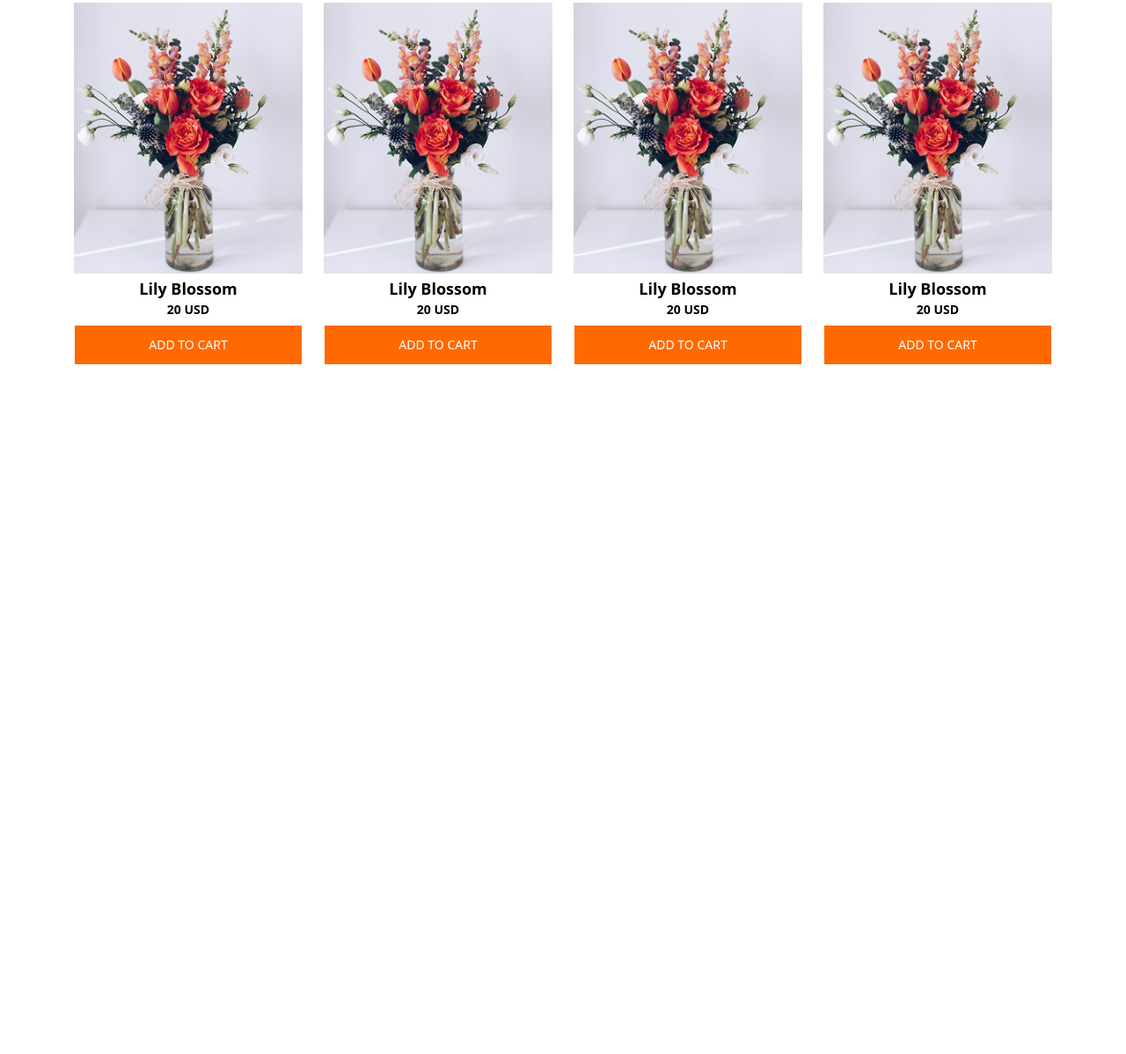
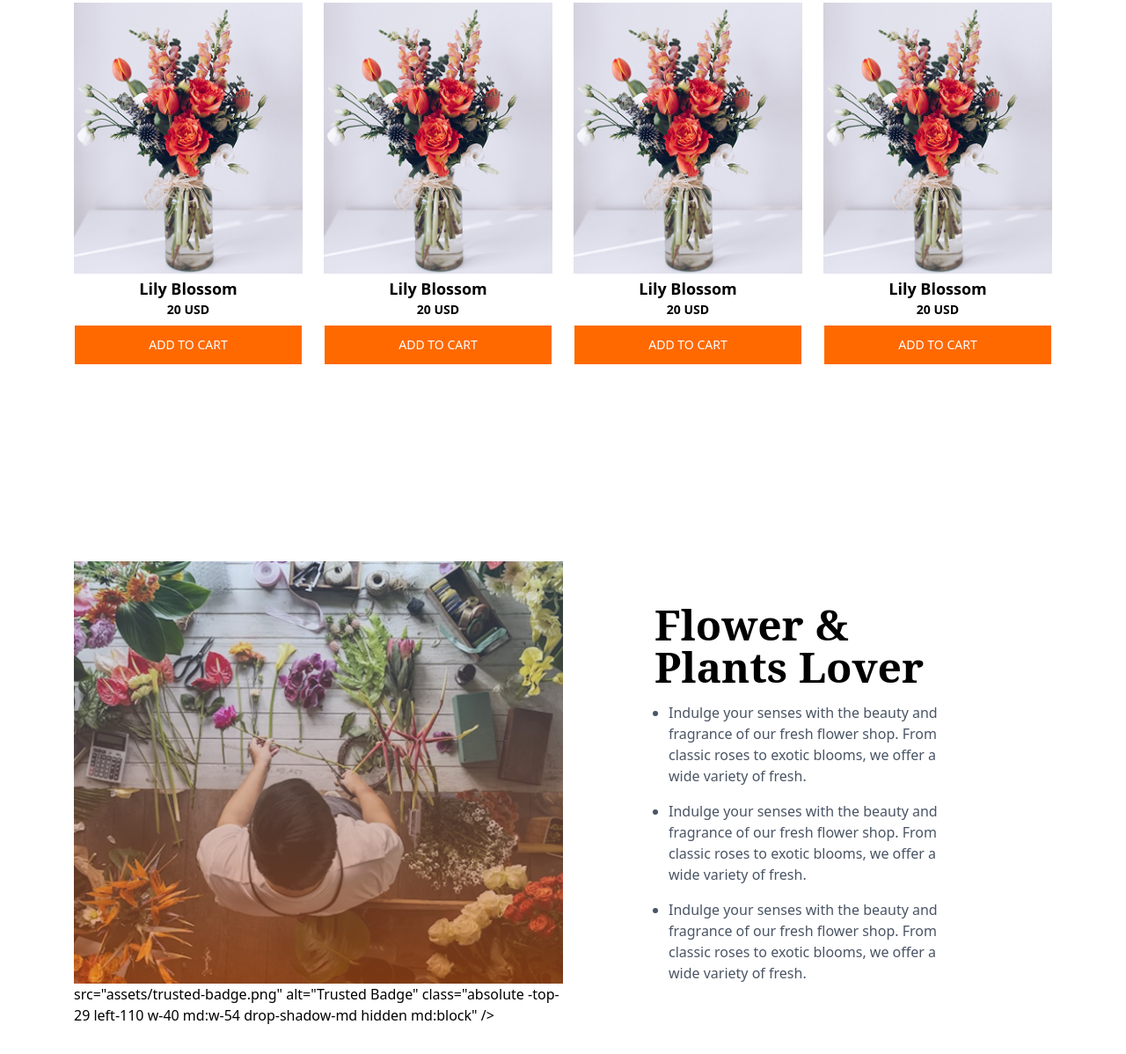
Before and after one commit to Maynul-sabuj/Assignment2, a plain HTML site: page index.html in a window 1280 px wide. Shown: the part 1216-2414 px from the top of the page at 88% size. Before the commit the page ends 1674 px from the top, so only its background shows below. Drawn offline with nearby package versions, Linux system fonts and the light colour scheme.

Commit message:
fifth one

```diff
--- a/index.html
+++ b/index.html
@@ -123,7 +123,37 @@
     </div>
   </section>
 
+  <section class="flex flex-col md:flex-row max-w-8xl  items-center justify-center px-1 py-6 md:py-50 ">
+    <!-- Image -->
+    <div class="w-full md:w-1/2 relative  mb-6 md:mb-0">
+    <!-- Main Image -->
+    <img src="assets/flower-store.png" alt="" class="w-full h-92 md:h-[30rem] object-cover r " />
 
+
+      src="assets/trusted-badge.png"
+      alt="Trusted Badge"
+      class="absolute -top-29 left-110 w-40 md:w-54 drop-shadow-md  hidden md:block"
+    />
+  </div>
+
+
+
+    <div class="w-full md:w-1/2 w-full md:w-1/2 px-2 py-6 md:px-26 md:py-4   ">
+      <h2 class="text-3xl md:text-5xl font-bold text-black mb-4 font-['Noto_Serif']">Flower & Plants Lover</h2>
+
+      <ul class="list-disc pl-4 text-gray-600 text-sm md:text-base space-y-4  ">
+        <li>
+          Indulge your senses with the beauty and fragrance of our fresh flower shop. From classic roses to exotic blooms, we offer a wide variety of fresh.
+        </li>
+        <li>
+          Indulge your senses with the beauty and fragrance of our fresh flower shop. From classic roses to exotic blooms, we offer a wide variety of fresh.
+        </li>
+        <li>
+          Indulge your senses with the beauty and fragrance of our fresh flower shop. From classic roses to exotic blooms, we offer a wide variety of fresh.
+        </li>
+      </ul>
+    </div>
+  </section>
   </main>
 
 
```
